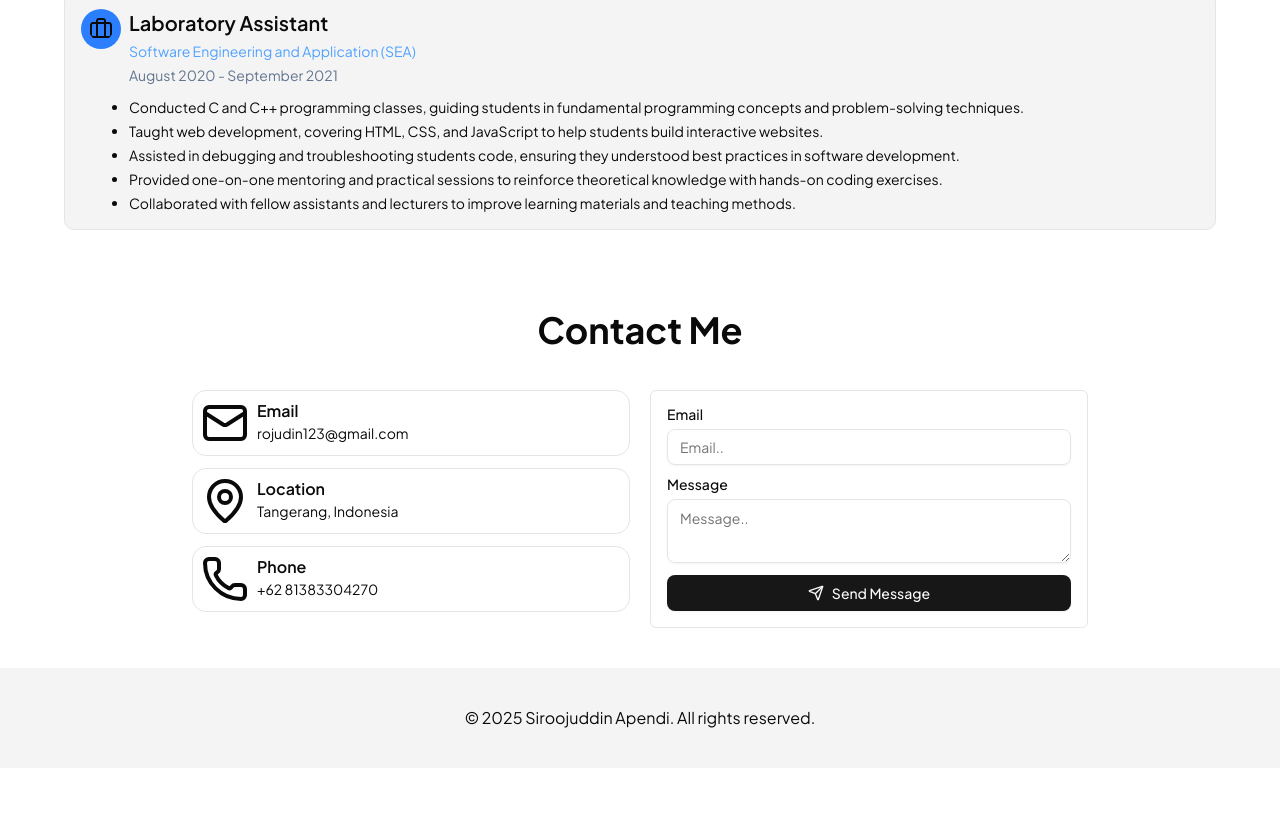
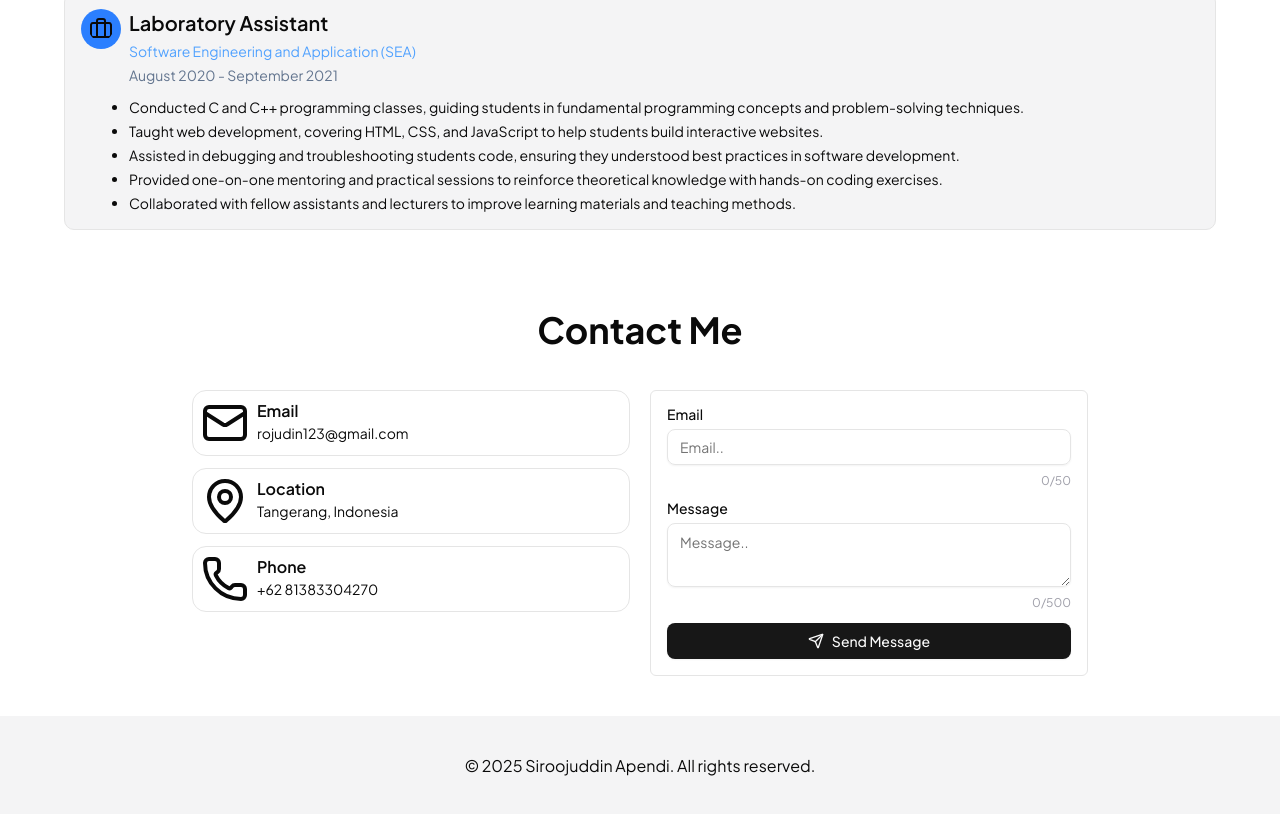
Before and after one commit to siroj05/portfolio-siroj, a Next.js app: page /portfolio in a window 1280 px wide. Shown: the part 3318-4132 px from the top of the page. Before the commit the page ends 4086 px from the top, so only its background shows below. Built offline with nearby package versions, Linux system fonts and the light colour scheme; what @bprogress/next would draw is missing.

Commit message:
validasi form contact

```diff
--- a/components/form/form-contact.tsx
+++ b/components/form/form-contact.tsx
@@ -13,8 +13,8 @@ import { toast } from "sonner"
 import { useCreateMessage } from "@/api/messages"
 
 const formSchema = z.object({
-    email: z.email().min(1, "Email is required"),
-    message: z.string().min(1, "Message is required")
+    email: z.email().min(1, "Email is required").max(50, "Email too long"),
+    message: z.string().min(1, "Message is required").max(500, "Message too long")
 })
 
 type FormData = z.infer<typeof formSchema>
@@ -25,7 +25,8 @@ export default function FormContact() {
         handleSubmit,
         register,
         reset,
-        formState: { errors }
+        formState: { errors },
+        watch
     } = useForm<FormData>({
         resolver: zodResolver(formSchema)
     })
@@ -44,19 +45,28 @@ export default function FormContact() {
         mutate(data)
     }
 
+    const emailLength = watch("email")
+    const messageLength = watch("message")
+
     return (
         <div className="space-y-10 w-full">
             <div className="border dark:bg-zinc-800 p-4 rounded-sm">
                 <form onSubmit={handleSubmit(onSubmit)} className="space-y-3">
                     <div className="space-y-2">
                         <Label>Email</Label>
-                        <Input {...register("email")} type="email" placeholder="Email.." />
-                        <LabelError>{errors.email?.message}</LabelError>
+                        <Input {...register("email")} type="email" placeholder="Email.." maxLength={50}/>
+                        <div className="flex justify-between">
+                            <LabelError>{errors.email?.message}</LabelError>
+                            <p className="text-xs text-zinc-400">{emailLength?.length??0}/50</p>
+                        </div>
                     </div>
                     <div className="space-y-2">
                         <Label>Message</Label>
-                        <Textarea {...register("message")} placeholder="Message.." />
-                        <LabelError>{errors.message?.message}</LabelError>
+                        <Textarea {...register("message")} placeholder="Message.." maxLength={500}/>
+                        <div className="flex justify-between">
+                            <LabelError>{errors.message?.message}</LabelError>
+                            <p className="text-xs text-zinc-400">{messageLength?.length??0}/500</p>
+                        </div>
                     </div>
                     <Button className="w-full cursor-pointer" disabled={isPending}>
                         {
```
